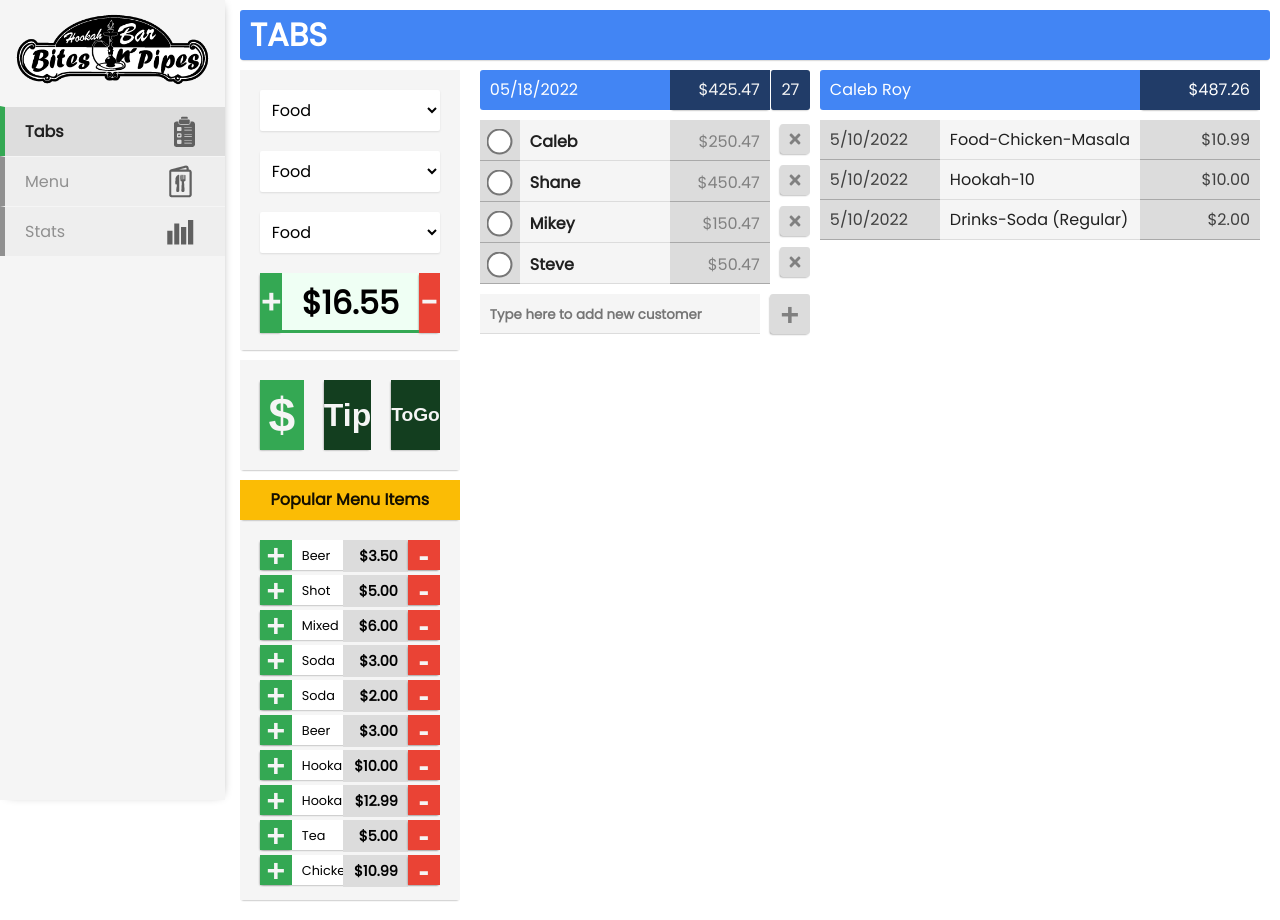
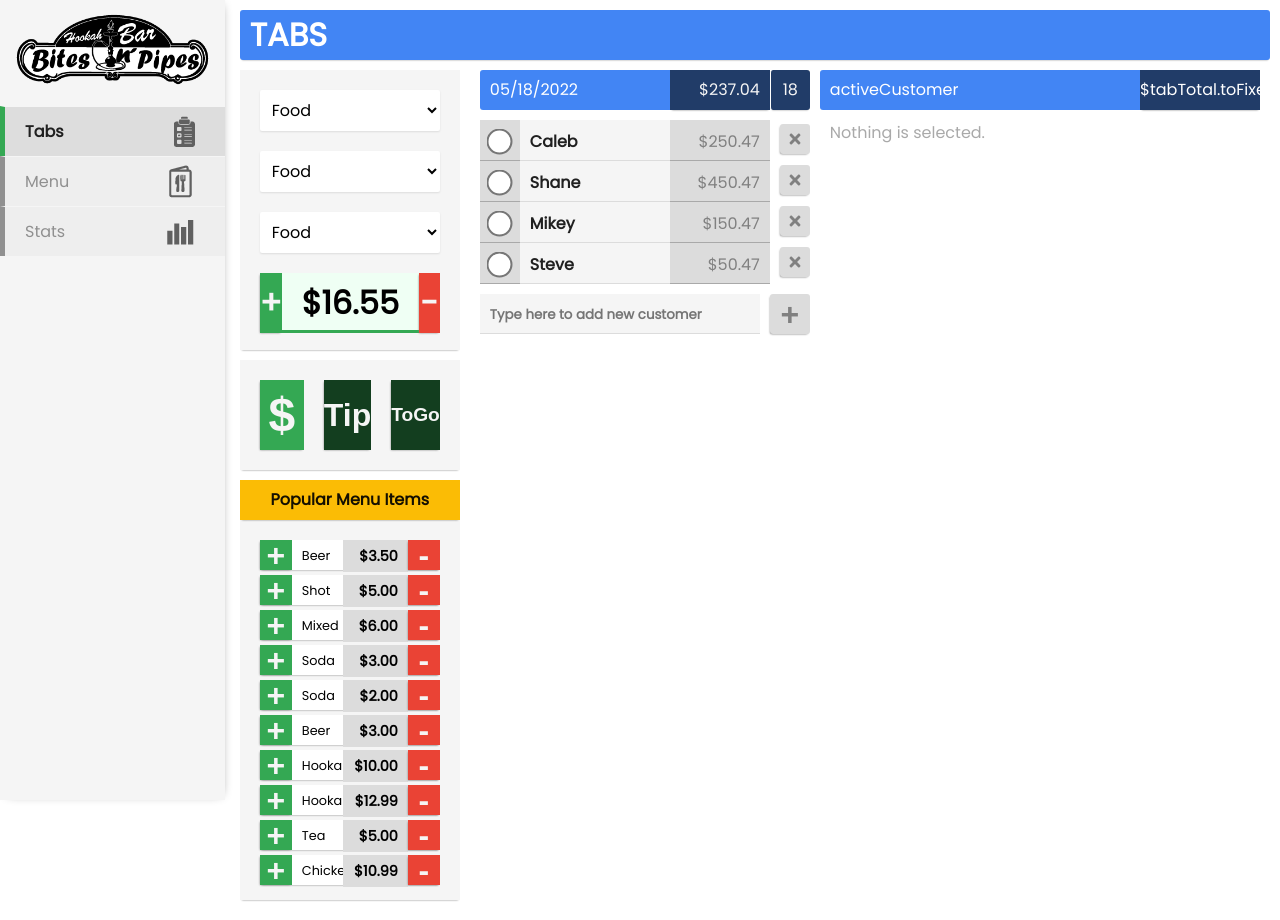
Before and after one commit to yorbelac/ReactTabs, a React (Create React App) app: page / in a window 1280 px wide. Built offline with nearby package versions, Linux system fonts and the light colour scheme.

Commit message:
Tab selection finally showing

```diff
--- a/src/App.js
+++ b/src/App.js
@@ -94,6 +94,7 @@ function App() {
   const [customerTab, setCustomerTab] = useState([
     {
       id: 1,
+      name:'Mikey',
       date: '5/10/2022',
       item: 'Food-Chicken-Masala',
       cost: 10.99,
@@ -101,6 +102,7 @@ function App() {
     },
     {
       id: 2,
+      name:'Shane',
       date: '5/10/2022',
       item: 'Hookah-10',
       cost: 10.00,
@@ -108,17 +110,50 @@ function App() {
     },
     {
       id: 3,
+      name:'Caleb',
       date: '5/10/2022',
       item: 'Drinks-Soda (Regular)',
       cost: 2.00,
       today: false,
     },
+    {
+      id: 4,
+      name:'Shane',
+      date: '5/10/2022',
+      item: 'Gyro Sandwich',
+      cost: 10.99,
+      today: true,
+    },
+    {
+      id: 5,
+      name:'Caleb',
+      date: '5/10/2022',
+      item: 'Beer-Premium',
+      cost: 3.50,
+      today: false,
+    },
+    {
+      id: 6,
+      name:'Shane',
+      date: '5/10/2022',
+      item: 'Beer-Premium',
+      cost: 3.50,
+      today: false,
+    },
+    {
+      id: 7,
+      name:'Shane',
+      date: '5/10/2022',
+      item: 'Beer-Premium',
+      cost: 3.50,
+      today: false,
+    },
   ])
 
-  const selectCustomer = (id) => {
+  const selectCustomer = (name) => {
     setCustomers(
       customers.map((customer) =>
-        customer.id === id ? { ... customer, selected: true} : {... customer, selected: false}))
+        customer.name === name ? { ... customer, selected: true} : {... customer, selected: false}))
   }
 
   const createCustomer = (customer) => {
@@ -128,12 +163,12 @@ function App() {
     setCustomers([...customers, newCustomer])
   }
 
-  const deleteCustomer = (id) => {
+  const deleteCustomer = (name) => {
     setCustomers(
       customers.map((customer) =>
-        customer.id === id ? { ... customer, selected: false}:''))
+        customer.name === name ? { ... customer, selected: false}:''))
     setCustomers(
-      customers.filter((customer) => customer.id !== id))
+      customers.filter((customer) => customer.name !== name))
   }
 
   // app
--- a/src/components/AppGrid.js
+++ b/src/components/AppGrid.js
@@ -18,8 +18,10 @@ const AppGrid = ({today, quicklist, customers, selectCustomer, addCustomer, dele
                 selectCustomer={selectCustomer}
                 addCustomer={addCustomer}
                 deleteCustomer={deleteCustomer}
+                customerTab={customerTab}
             />
             <TabsPanelTab
+                customers={customers}
                 customerTab={customerTab}
             />
         </div>
--- a/src/components/CustomerRow.js
+++ b/src/components/CustomerRow.js
@@ -1,17 +1,19 @@
 import PropTypes from 'prop-types'
 import {FaTimes} from 'react-icons/fa'
 
-const CustomerRow = ({customer,selectCustomer,deleteCustomer}) => {
+const CustomerRow = ({customer,selectCustomer,deleteCustomer,customerTab}) => {
+
+
 
   return (
     <div className={`${customer.selected ? 'tabSelectRowActive':'tabSelectRow'}`}>
       <div className="tabSelectRowCheck">
-        <input type="radio" name='customer' onChange={() => selectCustomer(customer.id)}/>
+        <input type="radio" name='customer' onChange={() => selectCustomer(customer.name)}/>
       </div>
       <div className="tabSelectRowName">{customer.name}</div>
-      <div className="tabSelectRowTotal">${customer.total}</div>
+      <div className="tabSelectRowTotal">${customer.total.toFixed(2)}</div>
       <div className='buttonContainer'>
-        <button className='buttonRemoveCustomer'onClick={() => deleteCustomer(customer.id)}><FaTimes/></button>
+        <button className='buttonRemoveCustomer'onClick={() => deleteCustomer(customer.name)}><FaTimes/></button>
       </div>
     </div>
   )
@@ -19,7 +21,7 @@ const CustomerRow = ({customer,selectCustomer,deleteCustomer}) => {
 
 CustomerRow.defaultProps = {
   name:'Name',
-  total:'000.00',
+  total:'00.00',
 }
 
 CustomerRow.propTypes = {
--- a/src/components/CustomerRows.js
+++ b/src/components/CustomerRows.js
@@ -1,6 +1,6 @@
 import CustomerRow from './CustomerRow'
 
-const CustomerRows = ({customers,selectCustomer,deleteCustomer}) => {
+const CustomerRows = ({customers,selectCustomer,deleteCustomer,customerTab}) => {
 
   return (
     <div className="tabSelectRows">
@@ -10,6 +10,7 @@ const CustomerRows = ({customers,selectCustomer,deleteCustomer}) => {
           customer={customer}
           selectCustomer={selectCustomer}
           deleteCustomer={deleteCustomer}
+          customerTab={customerTab}
         />
       ))}
     </div>
--- a/src/components/TabRow.js
+++ b/src/components/TabRow.js
@@ -1,18 +1,16 @@
 import PropTypes from 'prop-types'
 
-const TabRow = ({paint,date,item,total}) => {
+const TabRow = ({date,item,cost,today}) => {
   return (
-    <div className={paint}>
+    <div className={`${today ? 'tabRowToday':'tabRow'}`}>
         <div className="tabRowDate">{date}</div>
         <div className="tabRowItem">{item}</div>
-        <div className="tabRowTotal">${total.toFixed(2)}</div>
+        <div className="tabRowTotal">${cost.toFixed(2)}</div>
     </div>
   )
 }
 
 TabRow.defaultProps = {
-  paint: 'tabRow',
-  // paint: 'tabRowToday',
   date: '5/24/2022',
   item: 'Menu Item',
   total: '00.00',
--- /dev/null
+++ b/src/components/TabRows.js
@@ -0,0 +1,25 @@
+import TabRow from './TabRow'
+
+const TabsPanelTab = ({customers,customerTab}) => {
+
+    const selectedName = customers.filter((customer) => customer.selected === true)[0].name
+    const activeTab = customerTab.filter((entry) => entry.name === selectedName)
+    //totals the tab
+    const tabTotal = ((activeTab.reduce((x,y) => x = x + y.cost, 0)))
+
+    return (
+        <div className="tabRows">
+            {activeTab.map((entry) => (
+                <TabRow
+                    key={entry.id}
+                    date={entry.date}
+                    item={entry.item}
+                    cost={entry.cost}
+                    today={entry.today}
+                />
+            ))}
+        </div>
+    )
+}
+
+export default TabsPanelTab
--- a/src/components/TabsPanelCustomers.js
+++ b/src/components/TabsPanelCustomers.js
@@ -1,25 +1,23 @@
 import CustomerRows from "./CustomerRows"
 import AddCustomer from "./AddCustomer"
 
-const TabsPanelCustomers = ({today, customers, selectCustomer, addCustomer, deleteCustomer}) => {
+const TabsPanelCustomers = ({today, customers, selectCustomer, addCustomer, deleteCustomer, customerTab}) => {
 
   return (
     <div className="tabSelectPanel">
       {/* header */}
       <div className="tabSelectHeader">
         <div className="tabSelectHeaderDate">{today}</div>
-        <div className="tabSelectHeaderTotal">$425.47</div>
-        <div className="tabSelectHeaderOrders">27</div>
+        <div className="tabSelectHeaderTotal">$237.04</div>
+        <div className="tabSelectHeaderOrders">18</div>
       </div>
       {/* customers */}
-      {customers.length > 0 ?
-        <CustomerRows
-          customers={customers}
-          selectCustomer={selectCustomer}
-          deleteCustomer={deleteCustomer}
-        />
-      :
-        <p style={{color: 'grey'}}>Click + to add a customer.</p>}
+      <CustomerRows
+        customers={customers}
+        selectCustomer={selectCustomer}
+        deleteCustomer={deleteCustomer}
+        customerTab={customerTab}
+      />
       <AddCustomer newCustomer={addCustomer}/>
     </div>
   )
--- a/src/components/TabsPanelTab.js
+++ b/src/components/TabsPanelTab.js
@@ -1,17 +1,25 @@
-import TabRow from './TabRow'
+import TabRows from './TabRows'
 
-const PanelTab = ({customerTab}) => {
+const TabsPanelTab = ({customers,customerTab}) => {
+
+    //this area is just logic to check if there is a tab selected. if nothing was selected it would break when it checked for the a tabName. needed another layer of scope. Probably should just bring this up to the app.js level
+    const isSelected = customers.filter((customer) => customer.selected === true).length > 0
+
+
+
     return (
         <div className="tabPanel">
             <div className="tabHeader">
-                <div className="tabHeaderName">Caleb Roy</div>
-                <div className="tabHeaderTotal">$487.26</div>
+                <div className="tabHeaderName">activeCustomer</div>
+                <div className="tabHeaderTotal">$tabTotal.toFixed(2)</div>
             </div>
-            <div className="tabRows">
-                {customerTab.map((entry) => (<TabRow key={entry.id} date={entry.date} item={entry.item} total={entry.cost}/>))}
-            </div>
+            {isSelected ?
+                <TabRows customers={customers} customerTab={customerTab}/>
+            :
+                <p style={{color:"darkgrey", paddingLeft:'10px'}}>Nothing is selected.</p>
+            }
         </div>
     )
 }
 
-export default PanelTab
+export default TabsPanelTab
```
Also changed, not shown: src/components/TabHeader.js (added, +13 -0 lines).
